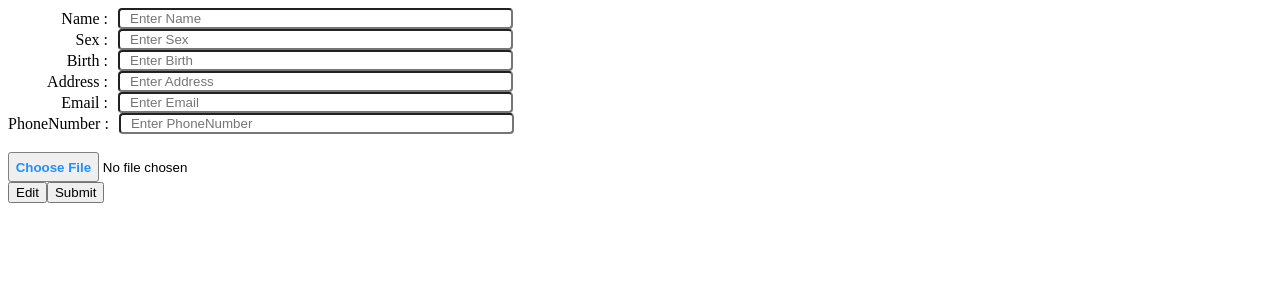
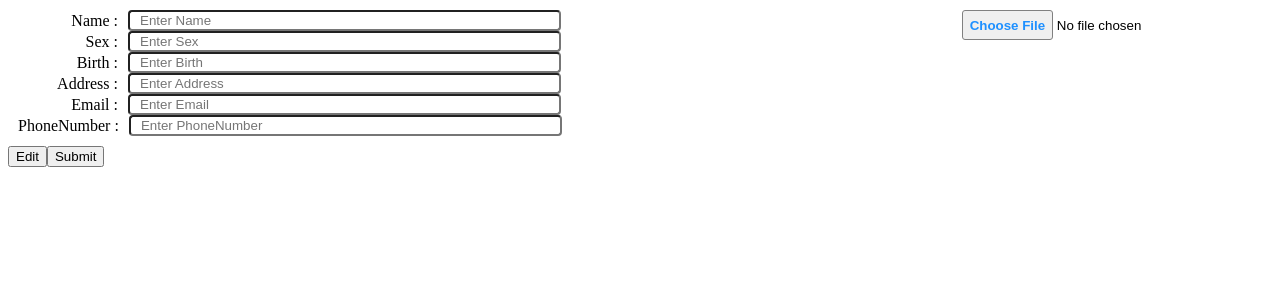
Before and after one commit to nthGH1030/CV-generator, a React (Create React App) app: page / in a window 1280 px wide. Shown: the top 300 px of the page. Built offline with nearby package versions, Linux system fonts and the light colour scheme.

Commit message:
styling containers for profile pic and profile info

```diff
--- a/src/components/Background.js
+++ b/src/components/Background.js
@@ -23,6 +23,8 @@ export default function Background() {
 
     return(
         <>
+        <div className = "profile-container">
+            <div className = "profile-infoContainer">
             {Object.entries(inputValues).map(([key, value]) => (
                 <ProfileInfo
                     key = {key}
@@ -32,14 +34,16 @@ export default function Background() {
                     isEditing = {isEditing}
                 />
             ))}
-
-        <br />
+            </div>
+            <div className = "profile-pic-container">
             <ProfilePic
                 onChange = {(e) => setProfilePic(e.target.files[0])
                 }
                 isEditing = {isEditing}
             />
-        <br />
+            </div>
+        </div>
+
 
 
 
--- a/src/styles.css
+++ b/src/styles.css
@@ -1,3 +1,22 @@
+/* profile div */
+.profile-container {
+  display: flex;
+  margin: 10px;
+}
+
+.profile-infoContainer {
+  flex: 1;
+  display: flex;
+  flex-direction: column;
+  margin-right: 10px;
+}
+
+.profile-pic-container {
+  display: flex;
+  margin-left: 100px;
+  flex: 0 0 300px;
+}
+
 /* style that all elemenet shares */
 input:disabled {
   background-color: gray
@@ -18,10 +37,9 @@ input:focus{
 }
 
 .inputField {
-  width: 30%;
+  width: 50%;
   padding-left: 10px;
   border-radius: 4px;
-
 }
 
 .label {
@@ -33,7 +51,6 @@ input:focus{
 
 /* This is profile pic's style */
 .profilePic {
-  width: 30%;
   text-align: left
 
 }
```
Lines whose indentation alone changed are shown as unchanged.
